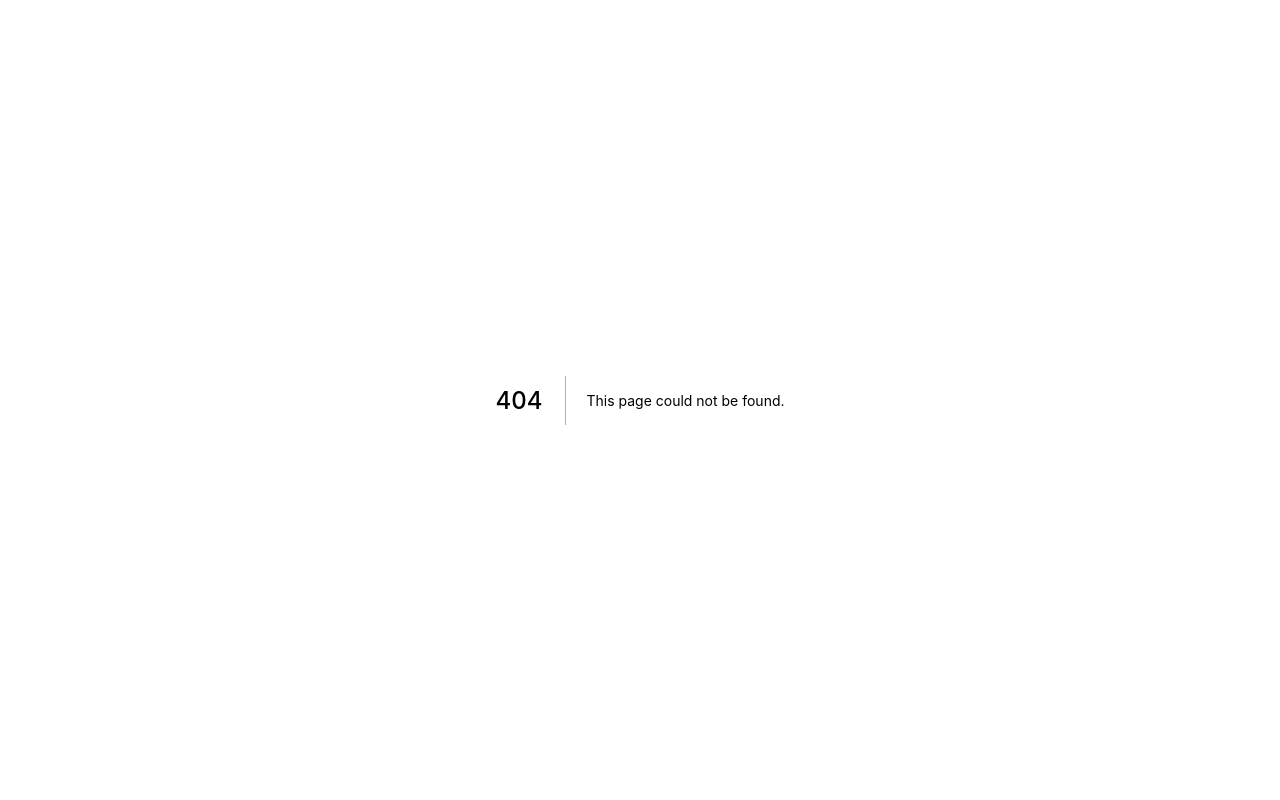
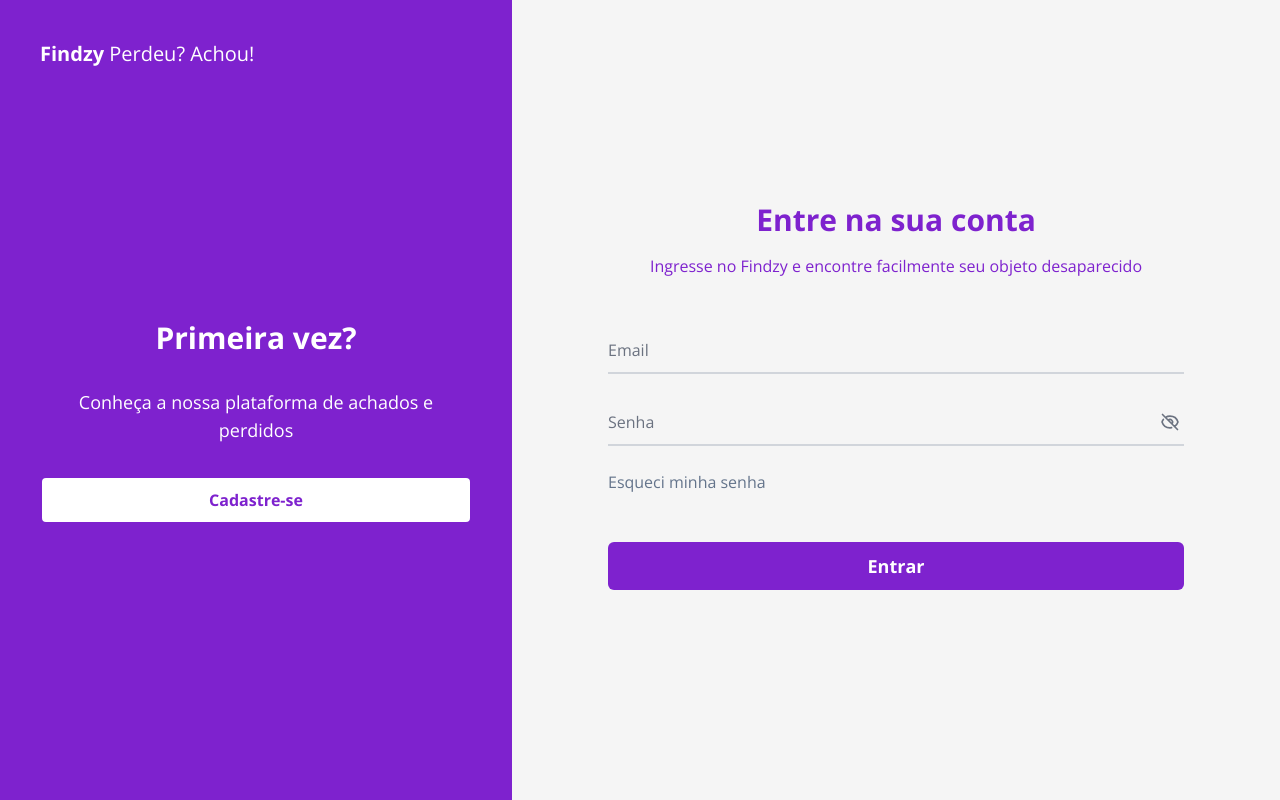
Before and after one commit to KaykySousa/Findzy, a Next.js app: page /login in a window 1280 px wide. Before the commit this address had no page. Built offline with nearby package versions, Linux system fonts and the light colour scheme; what prettier-plugin-tailwindcss would draw is missing.

Commit message:
add: login page

```diff
--- /dev/null
+++ b/src/pages/login.tsx
@@ -0,0 +1,117 @@
+import { Anchor, Button, Input, LinkButton } from "@/design/index"
+import { api } from "@/services/axios"
+import { LoginResponseData } from "@/types/api"
+import axios from "axios"
+import { useRouter } from "next/router"
+import { setCookie } from "nookies"
+import { FormEvent, useState } from "react"
+import { toast } from "react-toastify"
+
+export default function Login() {
+	const [email, setEmail] = useState("")
+	const [password, setPassword] = useState("")
+
+	const router = useRouter()
+
+	async function handleSubmit(e: FormEvent) {
+		e.preventDefault()
+
+		console.log("a")
+
+		try {
+			const { data: loginResponse } = await api.post<LoginResponseData>(
+				"/api/login",
+				{
+					email,
+					password,
+				}
+			)
+
+			setCookie(null, "findzy.token", loginResponse.token, {
+				path: "/",
+				maxAge: 60 * 60, // 1 hour
+			})
+
+			router.push("/")
+		} catch (err) {
+			if (axios.isAxiosError(err)) {
+				const error = (err.response?.data as any).error
+				toast.error(error)
+			} else if (err instanceof Error) {
+				toast.error(err.message)
+			}
+		}
+	}
+
+	return (
+		<div className="flex min-h-screen w-full">
+			<div className="hidden w-2/5 flex-col bg-purple-700 p-10 lg:flex">
+				<span className="mb-4 hidden text-xl text-white lg:block">
+					<strong>Findzy</strong> Perdeu? Achou!
+				</span>
+				<div className="flex flex-1 flex-col items-center justify-center gap-y-8">
+					<p className="text-center text-3xl font-bold text-white">
+						Primeira vez?
+					</p>
+					<p className="text-center text-lg text-white">
+						Conheça a nossa plataforma de achados e perdidos
+					</p>
+					<LinkButton href="/register" theme="secondary">
+						Cadastre-se
+					</LinkButton>
+				</div>
+			</div>
+			<div className="flex flex-1 flex-col items-center p-5 md:justify-center lg:p-10">
+				<div className="flex w-full max-w-xl flex-1 flex-col items-center md:justify-center">
+					<span className="mb-4 text-lg font-bold text-purple-700 md:text-3xl lg:hidden">
+						Findzy
+					</span>
+					<span className="mb-4 hidden text-3xl font-bold text-purple-700 lg:block">
+						Entre na sua conta
+					</span>
+					<p className="mb-12 text-center text-purple-700">
+						Ingresse no Findzy e encontre facilmente seu objeto
+						desaparecido
+					</p>
+					<form
+						id="login-form"
+						className="mb-12 flex w-full flex-col gap-y-6"
+						onSubmit={handleSubmit}
+					>
+						<Input
+							type="email"
+							placeholder="Email"
+							required
+							value={email}
+							onChange={(e) => {
+								setEmail(e.target.value)
+							}}
+						/>
+						<Input
+							placeholder="Senha"
+							togglePassword
+							required
+							value={password}
+							onChange={(e) => {
+								setPassword(e.target.value)
+							}}
+						/>
+						<Anchor href="/forgot-password">
+							Esqueci minha senha
+						</Anchor>
+					</form>
+					<Button type="submit" form="login-form" className="mb-2">
+						Entrar
+					</Button>
+					<LinkButton
+						href="/login"
+						className="lg:hidden"
+						theme="secondary"
+					>
+						Ainda não possui uma conta? Cadastre-se
+					</LinkButton>
+				</div>
+			</div>
+		</div>
+	)
+}
```
